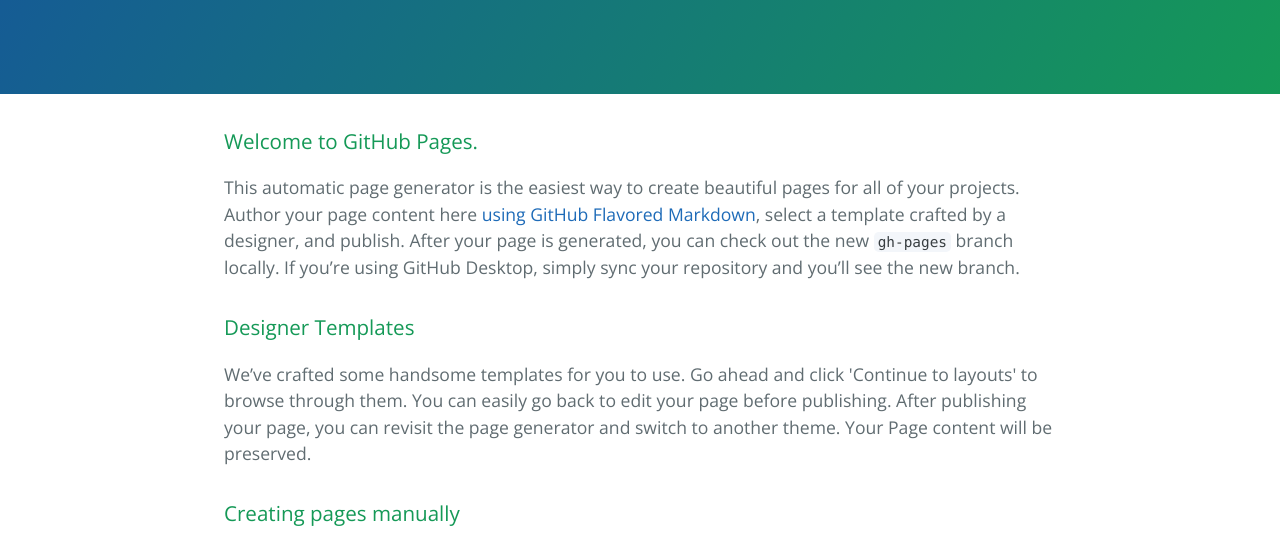
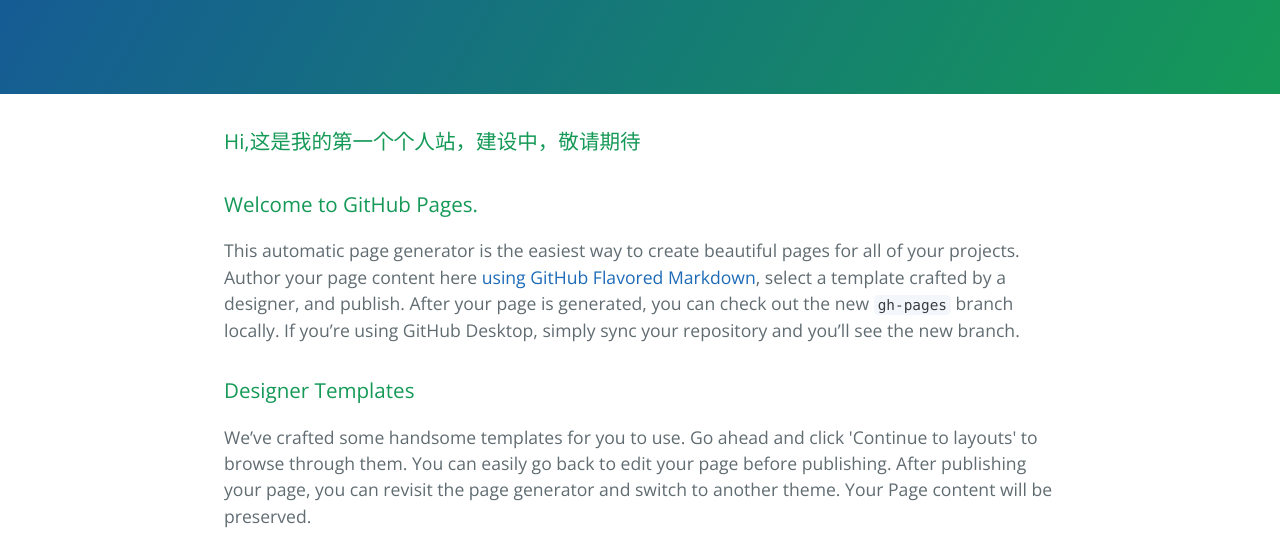
Before and after one commit to qiaobobo/qiaobobo.github.io, a plain HTML site: page index.html in a window 1280 px wide. Shown: the part 176-720 px from the top of the page. Drawn offline with nearby package versions, Linux system fonts and the light colour scheme.

Commit message:
Update index.html

```diff
--- a/index.html
+++ b/index.html
@@ -16,6 +16,9 @@
     </section>
 
     <section class="main-content">
+      <h3>Hi,这是我的第一个个人站，建设中，敬请期待</h3>
+
+
       <h3>
 <a id="welcome-to-github-pages" class="anchor" href="#welcome-to-github-pages" aria-hidden="true"><span aria-hidden="true" class="octicon octicon-link"></span></a>Welcome to GitHub Pages.</h3>
 
```
